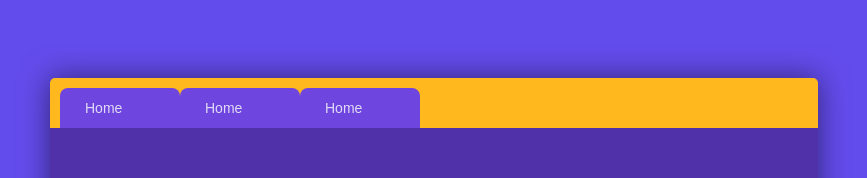
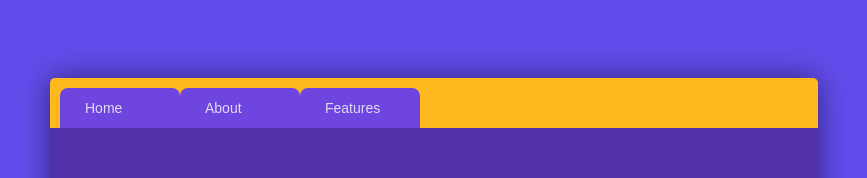
Before and after one commit to chinel/react-browser-tabs, a React (Create React App) app: page / in a window 1280 px wide. Shown: the part 122-300 px from the top of the page, without its empty margins (206-1073 px from the left). Built offline with nearby package versions, Linux system fonts and the light colour scheme.

Commit message:
added the title for each tab as children of the Tab component

```diff
--- a/src/App.js
+++ b/src/App.js
@@ -1,7 +1,7 @@
 import React, { useState } from "react";
 import "./App.css";
 
-function Tab() {
+function Tab({ children }) {
   const [highlightStyle, setHighlightStyle] = useState({ left: 0, opacity: 0 });
 
   function moveHighlight(event) {
@@ -26,7 +26,7 @@ function Tab() {
       onMouseMove={moveHighlight}
     >
       <div className="highlight" style={highlightStyle} />
-      <a>Home</a>
+      {children}
     </div>
   );
 }
@@ -36,9 +36,15 @@ function App() {
     <div className="app">
       <div className="browser">
         <div className="tabs">
-          <Tab />
-          <Tab />
-          <Tab />
+          <Tab>
+            <a>Home</a>
+          </Tab>
+          <Tab>
+            <a>About</a>
+          </Tab>
+          <Tab>
+            <a>Features</a>
+          </Tab>
         </div>
 
         <div className="viewport">Pages Go Here</div>
```
Also changed, not shown: 1 other file (tests, documents, lock files or other folders).
